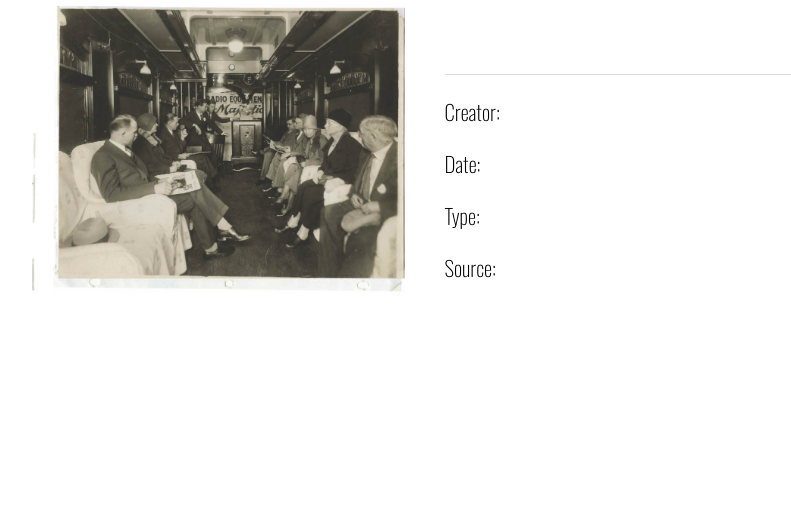
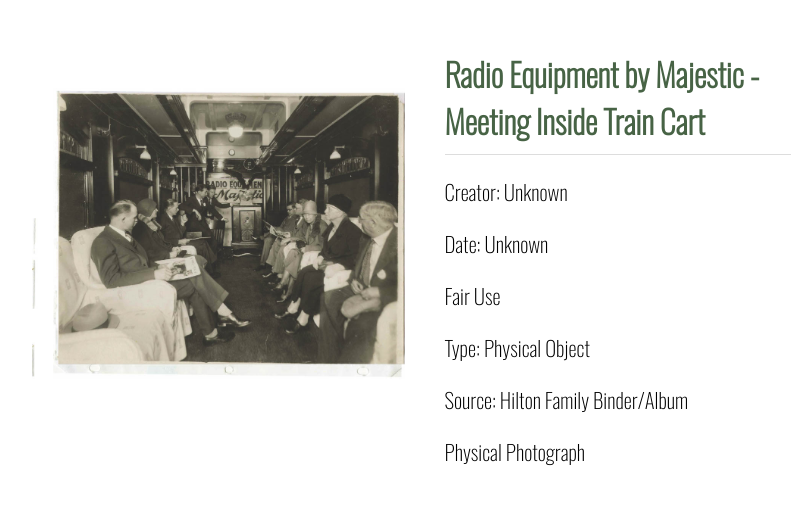
Before and after one commit to martinez2125/TennesseeChicago_Images, a Jekyll site: the page built from _mindoc_media/pg943-img.md, in a window 1280 px wide. Shown: the top 505 px of the page, without its empty margins (208-999 px from the left). Built offline with Jekyll 4.4.1, drawn with Linux system fonts in a browser that asks for light colours.

Commit message:
Update pg943-img.md

```diff
--- a/_mindoc_media/pg943-img.md
+++ b/_mindoc_media/pg943-img.md
@@ -3,18 +3,18 @@ page: section-name
 title: Hilton Family Binder (Inside)
 media_type: image
 
-_title:
+_title: Radio Equipment by Majestic - Meeting Inside Train Cart
 description:
-creator:
-_date:
-rights:
-type:
-source:
+creator: Unknown
+_date: Unknown
+rights: Fair Use
+type: Physical Object
+source: Hilton Family Binder/Album
 identifier:
 contributor:
-format:
-credit_(IPTC):
-date_created_(IPTC):
+format: Physical Photograph
+credit_(IPTC): Digitization courtesy of Caden J. Miller & Lesly Martinez
+date_created_(IPTC): 9/15/2025
 
 _path: /assets/img/pg43-img.jpg
 order: 45
```
